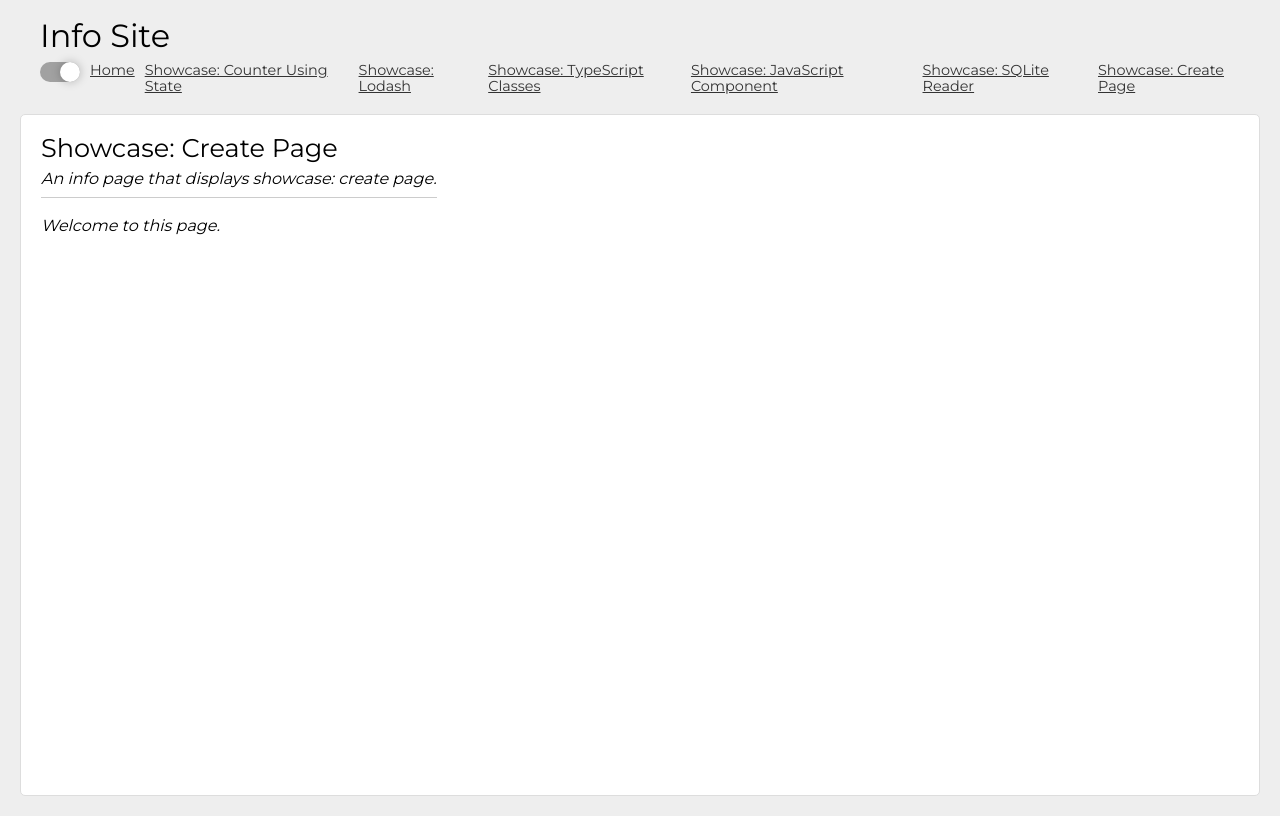
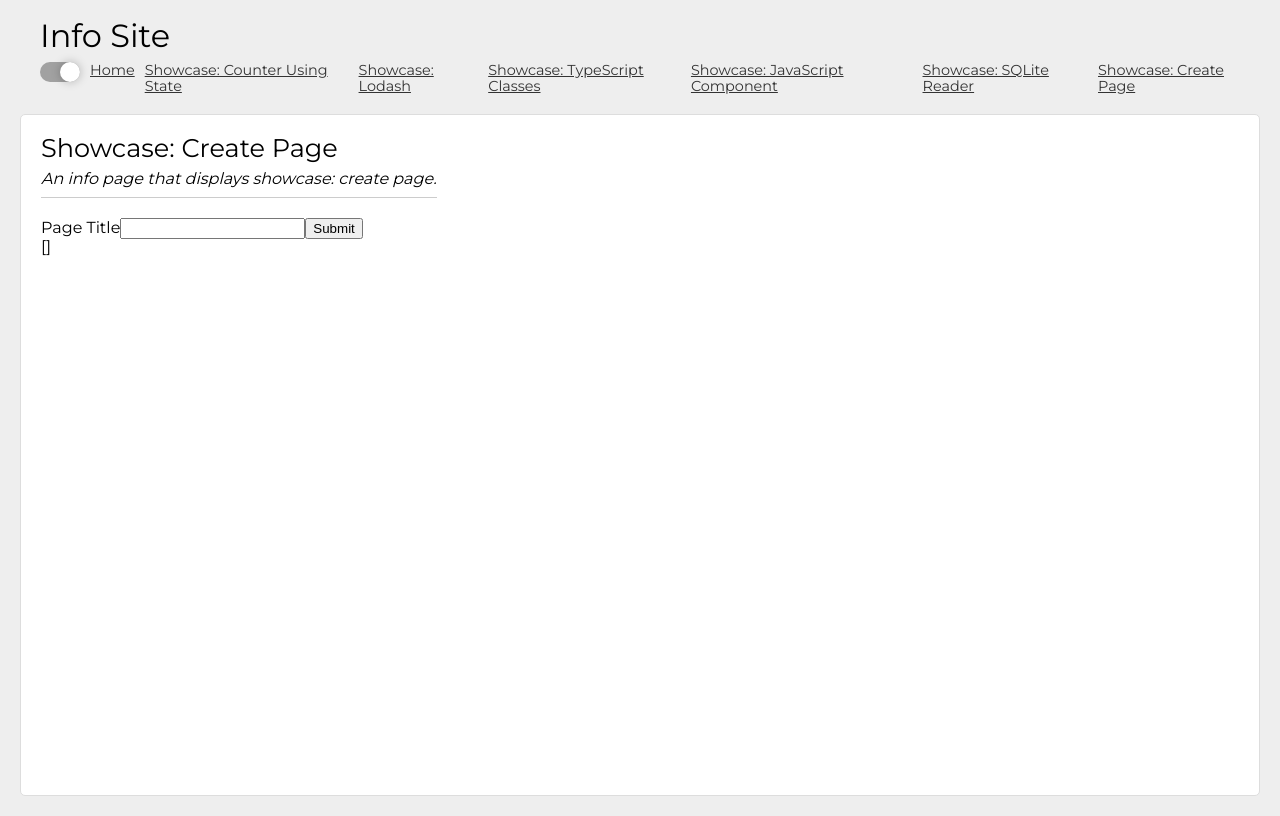
Before and after one commit to Entwickler-Club/dpodreact, a React (Create React App) app: page /showcaseCreatePage in a window 1280 px wide. Built offline with nearby package versions, Linux system fonts and the light colour scheme.

Commit message:
make form and fetch

```diff
--- a/src/system/components/PageShowcaseCreatePage.tsx
+++ b/src/system/components/PageShowcaseCreatePage.tsx
@@ -1,12 +1,33 @@
+import { useState, useEffect } from 'react';
 import '../styles/showcaseCreatePage.scss';
 
 function PageShowcaseCreatePage() {
+	const [pageTitle, setPageTitle] = useState('');
+	useEffect(() => {
+	}, []);
+	const createPage = () => {
+		setPageTitle('changed');
+		fetch('http://localhost:5001/sqliteTest')
+			.then(response => response.json())
+			.then((data: any) => {
+				console.log(data);
+			});
+	}
+
+	const onPageTitleChange = (event: any) => {
+		setPageTitle(event.target.value);
+	}
 
 	return (
 		<div className="page page_showcaseCreatePage">
 			<h2 className="title">Showcase: Create Page</h2>
 			<p className="description">An info page that displays showcase: create page.</p>
-			<p className="message">Welcome to this page.</p>
+			<form>
+				<label htmlFor="pageTitle">Page Title</label>
+				<input type="text" value={pageTitle} onChange={onPageTitleChange} id="pageTitle" />
+				<button type="button" onClick={() => createPage()}>Submit</button>
+			</form>
+			[{pageTitle}]
 		</div>
 	)
 }
```
